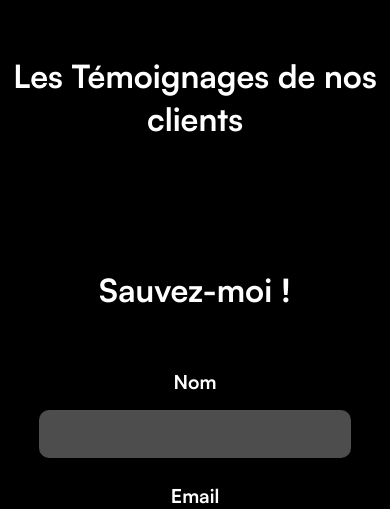
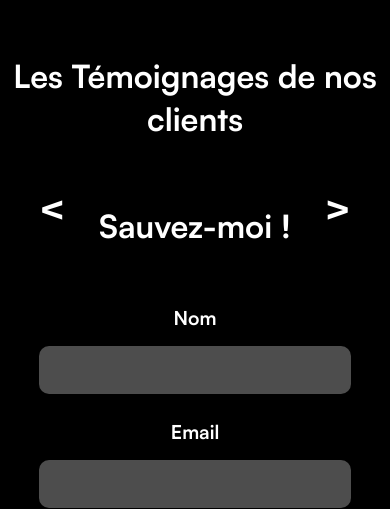
Before and after one commit to SebastienMESA/filrougeHeroLeague, a Node server app: page / in a window 390 px wide. Shown: the part 1289-1798 px from the top of the page. Run offline with Node 20, Linux system fonts and the light colour scheme; data that the repository does not hold is empty.

Commit message:
Slider témoignage mode mobile OK

```diff
--- a/app/views/index.ejs
+++ b/app/views/index.ejs
@@ -64,14 +64,16 @@
     </section>
     <section class="review" id="review">
         <h2 class="review-title section-title">Les Témoignages de nos clients</h2>
-        <div class="review-card-container">
+        <div class="review-card-container slider" id="slider">
             <% reviews.forEach(review => { %>
-                <article class="review-card">
+                <article class="review-card slider__element">
                     <div class="pp <%= review.cssClass %>"></div>
                     <p class="pseudo"><%= review.author %></p>
                     <p class="opinion"> "<%= review.message %>" </p>
                 </article>
             <% }) %>
+            <button class="hidden slider__btn slider-prev" id="slider-prev">&lt;</button>
+            <button class="hidden slider__btn slider-next" id="slider-next">&gt;</button>
         </div>
     </section>
     <section class="contact-us" id="contact-us">
--- a/app/views/partials/footer.ejs
+++ b/app/views/partials/footer.ejs
@@ -12,6 +12,7 @@
 </footer>
 
 <script src="/js/script.js"></script>
+<script src="/js/slider.js"></script>
 </body>
 
 </html>
--- a/public/css/style.css
+++ b/public/css/style.css
@@ -345,9 +345,9 @@ a {
 }
 
 .review-card-container {
-    width: 100%;
+    width: 80%;
     margin: 0 auto;
-    padding: 50px;
+    /* padding: 50px; */
     display: flex;
     justify-content: space-around;
     text-align: center;
@@ -357,6 +357,7 @@ a {
     background: var(--color3);
     width: 20%;
     border-radius: 300px 300px 50px 50px;
+
 }
 
 .pp {
@@ -458,6 +459,10 @@ a {
     display: flex;
     flex-direction: row;
     justify-content: space-around;
+}
+
+.hidden {
+    display: none;
 }
 
 @media (max-width: 1500px) {
@@ -636,12 +641,51 @@ a {
     }
 
     .review-card-container {
-        padding: 2em;
-        display: block;
+        margin: 0 auto;
+        position: relative;
     }
 
-    .review-card {
+
+    .slider__element {
         width: 100%;
+        position: absolute;
+        top: 0;
+        left: 0;
+        opacity: 0;
+        transition: opacity 0.3s;
+    }
+
+    .slider__element--current {
+        width: 100%;
+        top: 0;
+        left: 0;
+        opacity: 1;
+        position: relative;
+    }
+
+    .slider__btn {
+        display: flex;
+        align-items: center;
+        justify-content: center;
+        position: absolute;
+        z-index: 2;
+        font-weight: bold;
+        outline: none;
+        border: none;
+        transform: translateY(-50%);
+        background: none;
+        font-size: 2.5rem;
+        cursor: pointer;
+    }
+
+    .slider-prev {
+        top: 50%;
+        left: 0px;
+    }
+
+    .slider-next {
+        top: 50%;
+        right: 0px;
     }
 
     .pp {
```
Also changed, not shown: public/js/slider.js (added, +41 -0 lines). Lines whose indentation alone changed are shown as unchanged.
